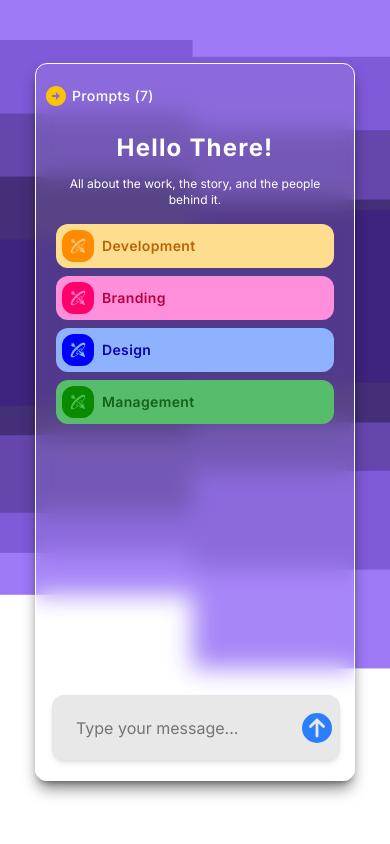
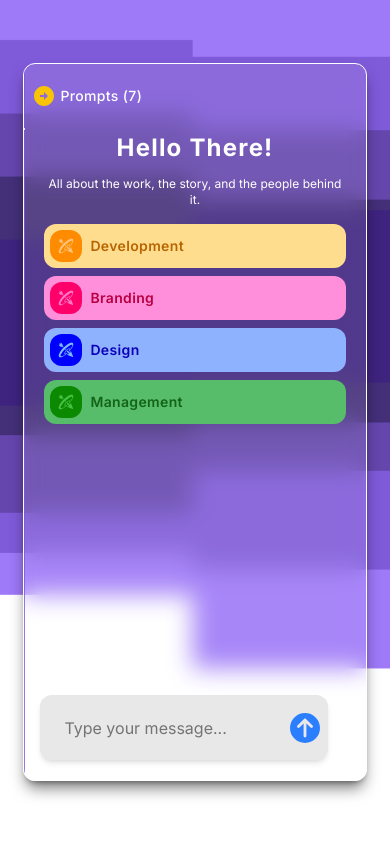
Before and after one commit to prithvi60/prithvi-portfolio, a Next.js app: page / in a window 390 px wide. Shown: the top 844 px of the page. Built offline with nearby package versions, Linux system fonts and the light colour scheme.

Commit message:
widht correction

```diff
--- a/components/layout/Hero.jsx
+++ b/components/layout/Hero.jsx
@@ -173,7 +173,7 @@ const Hero = () => {
             className="w-full min-h-dvh sm:min-h-screen flex flex-col items-center justify-center bg-cover bg-center bg-no-repeat relative"
             style={{ backgroundImage: "url(/hero-bg.png)" }}
         >
-            <div className="flex flex-col lg:flex-row justify-center items-center w-full max-w-xs sm:max-w-xl md:max-w-2xl lg:max-w-4xl xl:min-w-7xl h-[85vh] lg:mx-auto text-white font-bold backdrop-blur-md bg-white/10 rounded-xl shadow-lg shadow-black/50 xl:gap-12 border border-white relative overflow-hidden">
+            <div className="flex flex-col lg:flex-row justify-center items-center w-full max-w-[88dvw] sm:max-w-xl md:max-w-2xl lg:max-w-4xl xl:min-w-7xl h-[85vh] lg:mx-auto text-white font-bold backdrop-blur-md bg-white/10 rounded-xl shadow-lg shadow-black/50 xl:gap-12 border border-white relative overflow-hidden">
                 <div
                     className="flex lg:hidden items-center gap-1 w-full justify-start px-2 pb-2 pt-5 cursor-pointer"
                     onClick={toggleMobileMenu}
```
